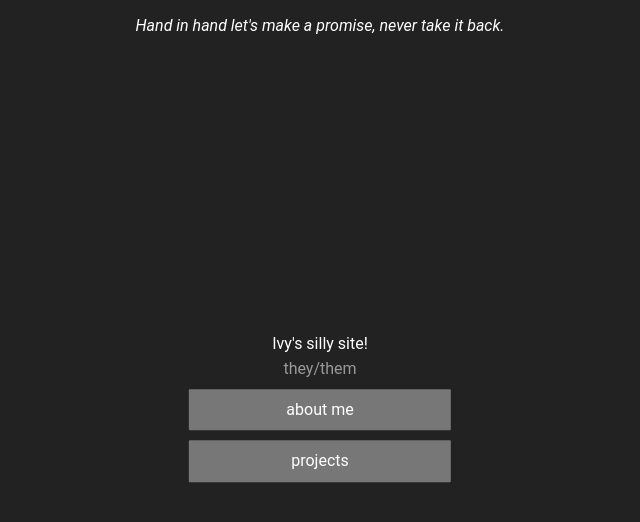
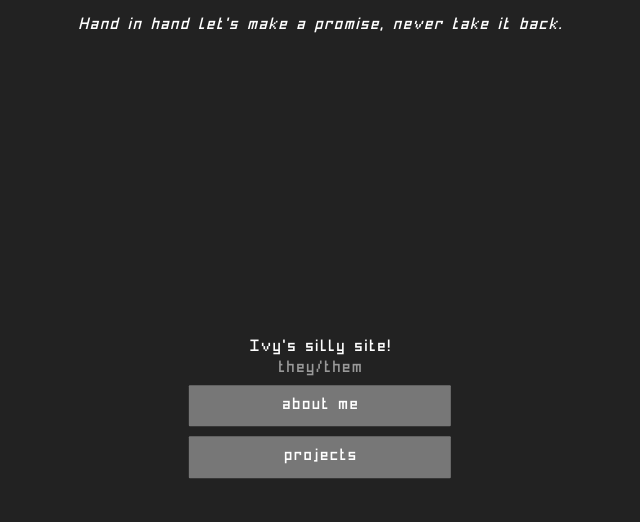
Before and after one commit to opcivy/opcivy.github.io, a plain HTML site: page index.html in a window 1280 px wide. Shown: the whole page, without its empty margins (320-960 px from the left). Drawn offline with nearby package versions, Linux system fonts and the light colour scheme.

Commit message:
pixelary moment

```diff
--- a/style.css
+++ b/style.css
@@ -5,9 +5,14 @@
     --accent-color: #fefe00;
 }
 
+@font-face {
+    font-family: Pixelary;
+    src: url("./assets/Pixelary-Letter.otf") format("opentype");
+}
+
 a {
     text-decoration: none;
-    font-family: Roboto;
+    font-family: Pixelary;
 }
 
 a.link.yel {
@@ -28,7 +33,7 @@ body {
 
 p {
     color: #fff;
-    font-family: Roboto;
+    font-family: Pixelary;
 }
 
 #titleText {
```
Also changed, not shown: assets/Pixelary-Letter.otf (added).
